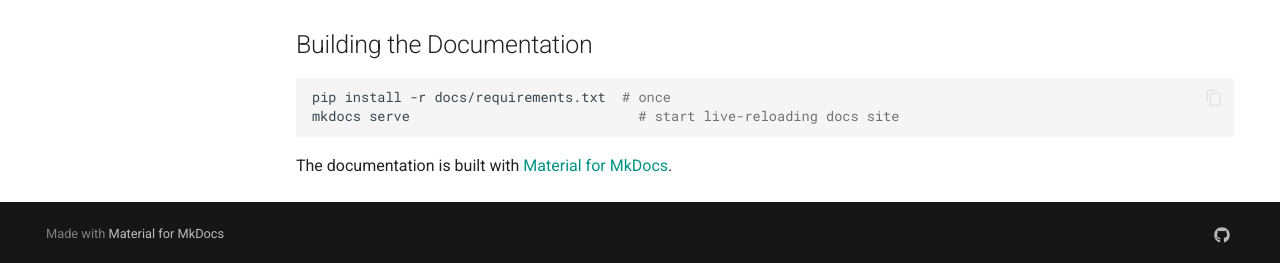
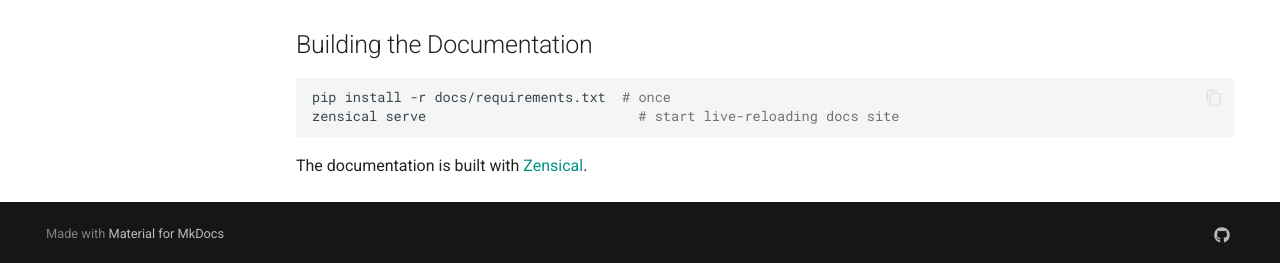
Before and after one commit to aouledissa/deep-match, an MkDocs documentation site: the page built from docs/index.md, in a window 1280 px wide and 900 px high, scrolled down 1438 px. Shown: the part 634-897 px from the top of the window. Built offline with MkDocs 1.6.1 and Material for MkDocs 9.7.7, drawn with Linux system fonts in a browser that asks for light colours; comment, search, counter and statistics services are not loaded.

Commit message:
migrate Mkdocs to Zensical

````diff
--- a/docs/index.md
+++ b/docs/index.md
@@ -100,7 +100,7 @@
 
 ```bash
 pip install -r docs/requirements.txt  # once
-mkdocs serve                            # start live-reloading docs site
+zensical serve                          # start live-reloading docs site
 ```
 
-The documentation is built with [Material for MkDocs](https://squidfunk.github.io/mkdocs-material/).
+The documentation is built with [Zensical](https://zensical.io/).
--- a/docs/requirements.txt
+++ b/docs/requirements.txt
@@ -1,3 +1,2 @@
-mkdocs>=1.6,<2.0
-mkdocs-material>=9.5
+zensical
 pymdown-extensions>=10.7
````
Also changed, not shown: README.md (+2 -2 lines), 2 other files.
